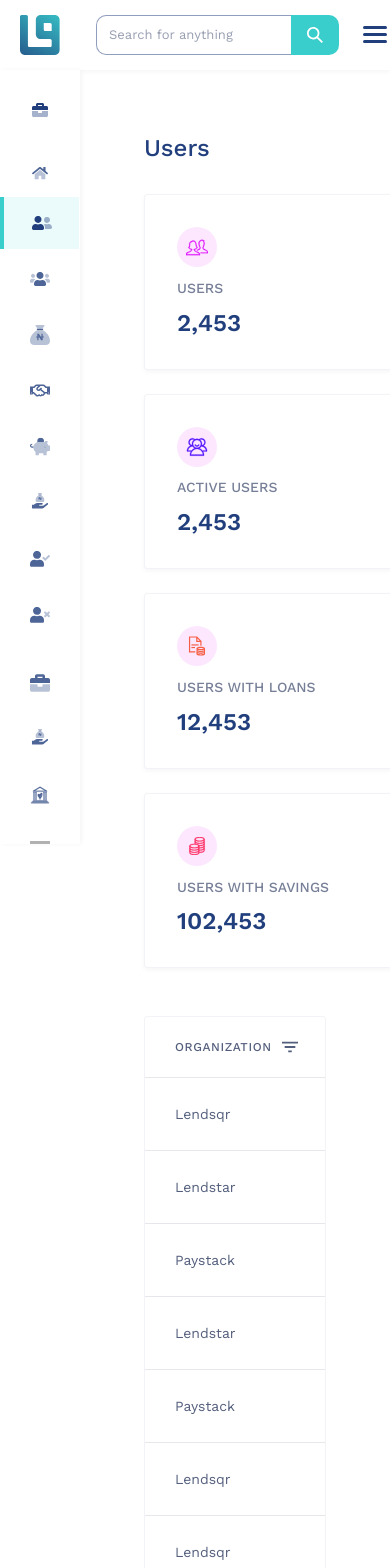
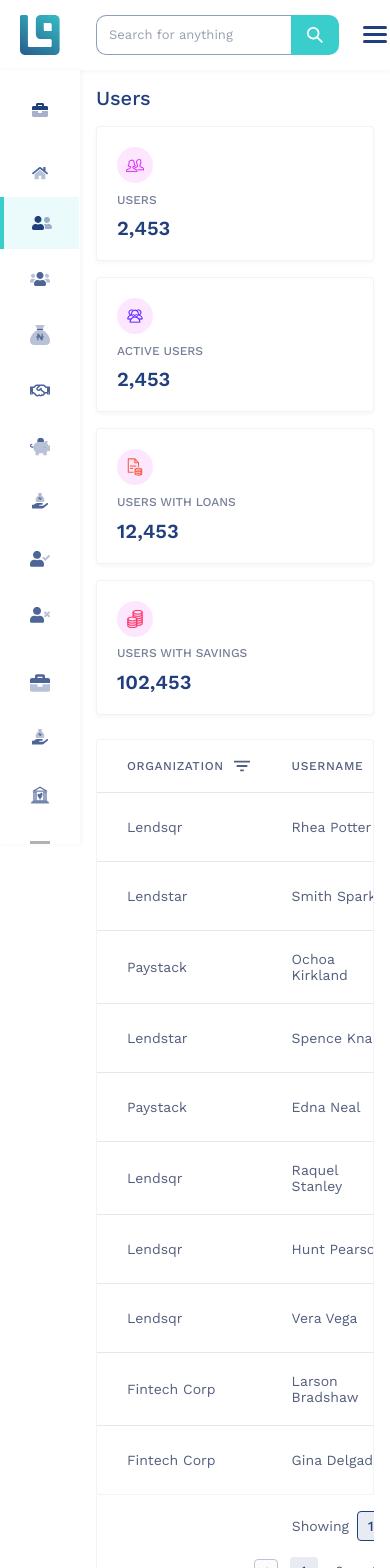
Before and after one commit to kennygodin/lendsqr-fe-test, a React (Vite) app: page /users in a window 390 px wide. Shown: the top 1568 px of the page. Built offline with nearby package versions, Linux system fonts and the light colour scheme; grey boxes are pictures that could not be loaded.

Commit message:
feat: responsive datatable

```diff
--- a/src/App.tsx
+++ b/src/App.tsx
@@ -31,6 +31,7 @@
 import UserSavingsPage from "./pages/user-details/user-savings";
 import AppSystemPage from "./pages/user-details/app-system";
 import GeneralDetailsPage from "./pages/user-details/general-details/general-details";
+import MessagesPage from "./pages/messages/messages";
 
 function App() {
   const queryClient = new QueryClient();
@@ -72,6 +73,7 @@
             <Route path="/preferences" element={<PreferencesPage />} />
             <Route path="/fees-pricing" element={<FeesPricing />} />
             <Route path="/audit-logs" element={<AuditLogsPage />} />
+            <Route path="/messages" element={<MessagesPage />} />
           </Route>
         </Routes>
       </BrowserRouter>
--- a/src/components/data-table/DataTable.tsx
+++ b/src/components/data-table/DataTable.tsx
@@ -40,6 +40,7 @@
     pageSize: initialPageSize,
   });
 
+  // eslint-disable-next-line react-hooks/incompatible-library
   const table = useReactTable({
     data,
     columns,
--- a/src/components/data-table/datatable.scss
+++ b/src/components/data-table/datatable.scss
@@ -10,7 +10,7 @@
     border-radius: 4px;
     box-shadow: 0px 2px 5px rgba(0, 0, 0, 0.04);
     overflow-x: auto;
-    border-radius: 4px
+    border-radius: 4px;
   }
 
   .datatable {
@@ -18,6 +18,7 @@
     border-collapse: collapse;
     font-size: 14px;
     background: #fff;
+    min-width: 600px;
 
     thead {
       background: #fff;
@@ -36,6 +37,7 @@
         letter-spacing: 0.05em;
         border-bottom: 1px solid #e5e7eb;
         transition: background-color 0.2s ease;
+        white-space: nowrap;
 
         &.first-column {
           padding-left: 30px;
@@ -153,9 +155,14 @@
     align-items: center;
     justify-content: space-between;
     padding: 20px 30px;
-    // border: 1px solid #e5e7eb;
+    background-color: #ffffff;
+    border: 1px solid rgba(33, 63, 125, 0.06);
     border-top: none;
-    background-color: #ffffff;
+    border-radius: 0 0 4px 4px;
+    overflow-x: auto;
+    min-width: 600px;
+    flex-wrap: wrap;
+    gap: 16px;
 
     .showing-info {
       display: flex;
@@ -163,6 +170,8 @@
       gap: 8px;
       font-size: 14px;
       color: #545f7d;
+      flex-shrink: 0;
+      white-space: nowrap;
 
       .page-size-select {
         padding: 6px 28px 6px 10px;
@@ -200,6 +209,7 @@
       display: flex;
       align-items: center;
       gap: 12px;
+      flex-shrink: 0;
 
       .nav-button {
         width: 24px;
@@ -213,6 +223,7 @@
         color: #213f7d;
         cursor: pointer;
         transition: all 0.2s ease;
+        flex-shrink: 0;
 
         svg {
           stroke: #213f7d;
@@ -254,6 +265,7 @@
           font-family: "Work Sans", sans-serif;
           cursor: pointer;
           transition: all 0.2s ease;
+          flex-shrink: 0;
 
           &:hover:not(.active):not(.ellipsis):not(:disabled) {
             background-color: rgba(84, 95, 125, 0.1);
@@ -278,4 +290,19 @@
       }
     }
   }
+
+  @media (max-width: 768px) {
+    .table-footer {
+      flex-direction: column;
+      align-items: flex-start;
+      gap: 16px;
+      padding: 16px 20px;
+
+      .showing-info,
+      .pagination-controls {
+        width: 100%;
+        justify-content: center;
+      }
+    }
+  }
 }
--- /dev/null
+++ b/src/pages/messages/messages.tsx
@@ -0,0 +1,5 @@
+const MessagesPage = () => {
+  return <div>Messages Page</div>;
+};
+
+export default MessagesPage;
--- a/src/pages/users/users.scss
+++ b/src/pages/users/users.scss
@@ -1,11 +1,33 @@
+@use "@/styles/mixins" as *;
+
 .users-container {
   padding: 4rem;
   font-family: "Work Sans", sans-serif;
+
+  @include lg {
+    padding: 2.5rem;
+  }
+
+  @include md {
+    padding: 2rem;
+  }
+
+  @include sm {
+    padding: 1rem;
+  }
 
   h1 {
     font-size: 24px;
     font-weight: 500;
     color: rgba(33, 63, 125, 1);
+
+    @include md {
+      font-size: 22px;
+    }
+
+    @include sm {
+      font-size: 20px;
+    }
   }
 
   .user-card-container {
@@ -14,8 +36,24 @@
     flex-wrap: wrap;
     gap: 1.5rem;
 
+    @include lg {
+      gap: 1.25rem;
+      margin-top: 1.5rem;
+    }
+
+    @include md {
+      grid-template-columns: repeat(2, 1fr);
+      gap: 1rem;
+    }
+
+    @include sm {
+      grid-template-columns: 1fr;
+      gap: 1rem;
+      margin-top: 1rem;
+    }
+
     .user-card {
-      min-width: 250px;
+      min-width: 220px;
       flex: 1;
       display: flex;
       flex-direction: column;
@@ -26,6 +64,16 @@
       border-radius: 4px;
       box-shadow: 0px 2px 5px rgba(0, 0, 0, 0.04);
 
+      @include md {
+        padding: 1.5rem;
+        gap: 0.7rem;
+      }
+
+      @include sm {
+        padding: 1.25rem;
+        gap: 0.6rem;
+      }
+
       .icon-container {
         width: 40px;
         height: 40px;
@@ -34,6 +82,21 @@
         align-items: center;
         justify-content: center;
         background-color: rgba(223, 24, 255, 0.1);
+
+        @include sm {
+          width: 36px;
+          height: 36px;
+        }
+
+        img {
+          width: 20px;
+          height: 20px;
+
+          @include sm {
+            width: 18px;
+            height: 18px;
+          }
+        }
       }
 
       .card-label {
@@ -41,17 +104,41 @@
         font-weight: 500;
         text-transform: uppercase;
         color: rgba(84, 95, 125, 0.8);
+
+        @include sm {
+          font-size: 12px;
+        }
       }
 
       .card-value {
         font-size: 24px;
         font-weight: 600;
         color: rgba(33, 63, 125, 1);
+
+        @include md {
+          font-size: 22px;
+        }
+
+        @include sm {
+          font-size: 20px;
+        }
       }
     }
   }
 
   .users-table-section {
     margin-top: 3rem;
+
+    @include lg {
+      margin-top: 2.5rem;
+    }
+
+    @include md {
+      margin-top: 2rem;
+    }
+
+    @include sm {
+      margin-top: 1.5rem;
+    }
   }
 }
```
Also changed, not shown: src/pages/messages/messages.scss (added).
